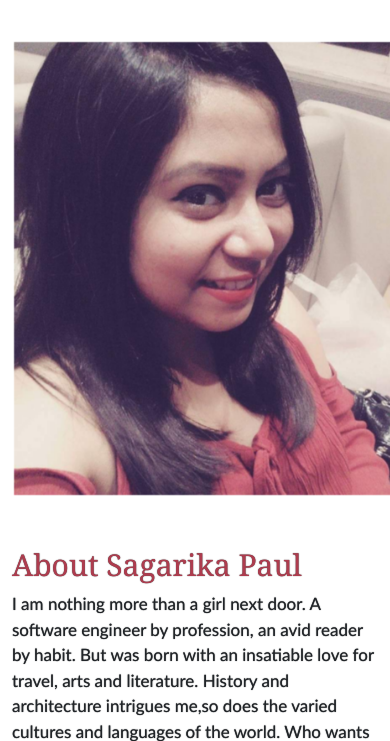
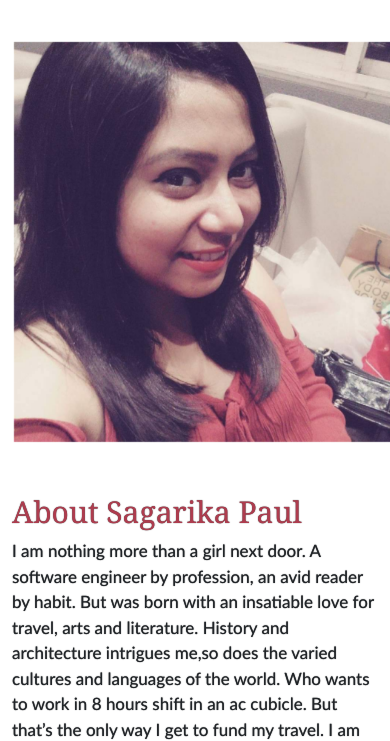
Before and after one commit to anamdey03/Portfolio, a Django app: page / in a window 390 px wide; the page is wider, and only the part inside the window is pictured. Shown: the part 666-1407 px from the top of that part. Run offline with Django 3.2, Linux system fonts and the light colour scheme; data that the repository does not hold is empty; some libraries are stand-ins or nearby versions.

Commit message:
Fixed Image About Details

```diff
--- a/jobs/templates/jobs/home.html
+++ b/jobs/templates/jobs/home.html
@@ -546,7 +546,7 @@
         font-size: 17px;
       }
 
-      @media screen and (min-width: 0px) and (max-width: 1000px)
+      @media (max-width: 600px)
       {
         .left-div
           {
@@ -563,7 +563,7 @@
           }
 
           .img-inner {
-            height: 453px;
+            height: 400px;
           }
       }
 
```
